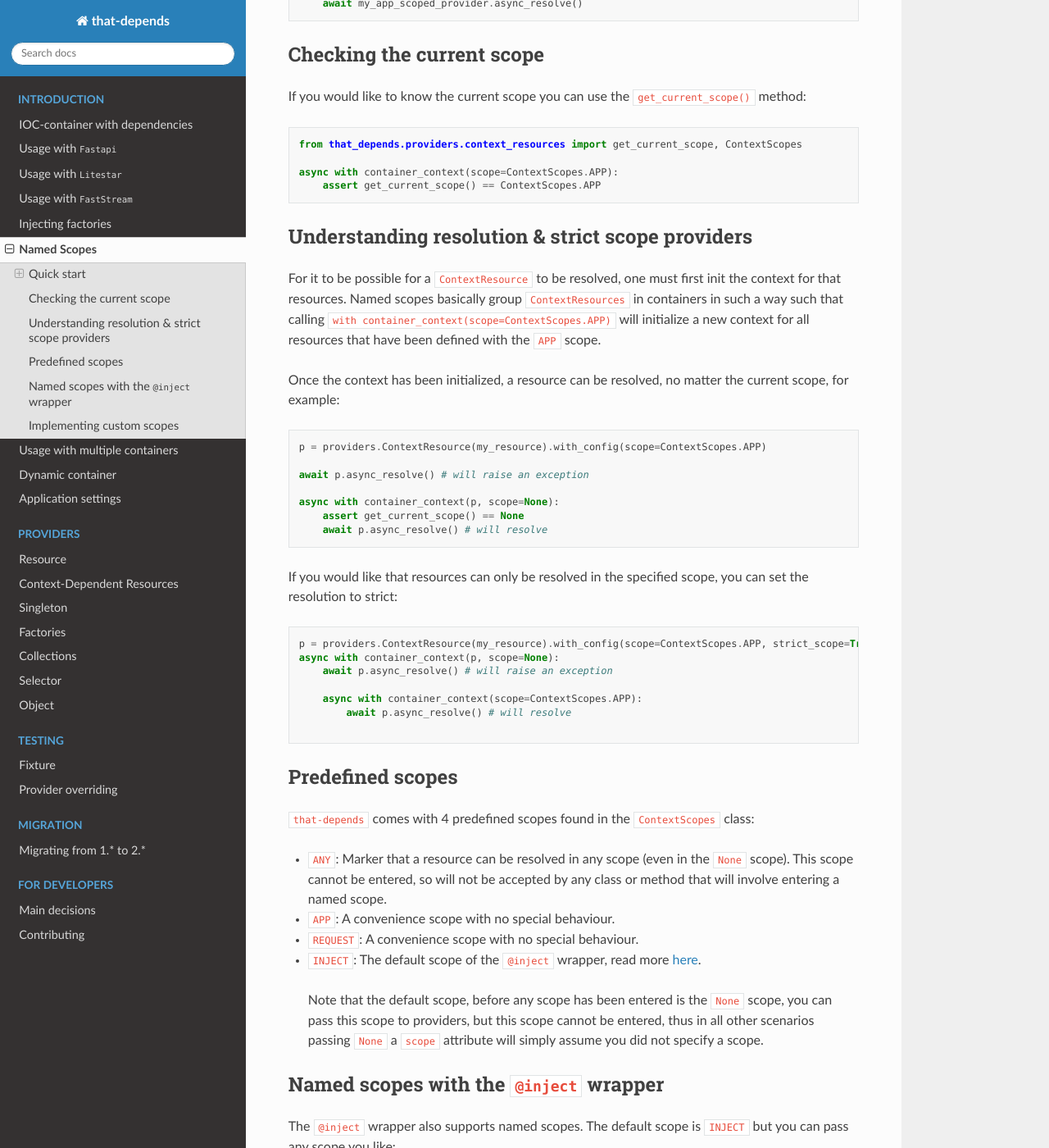
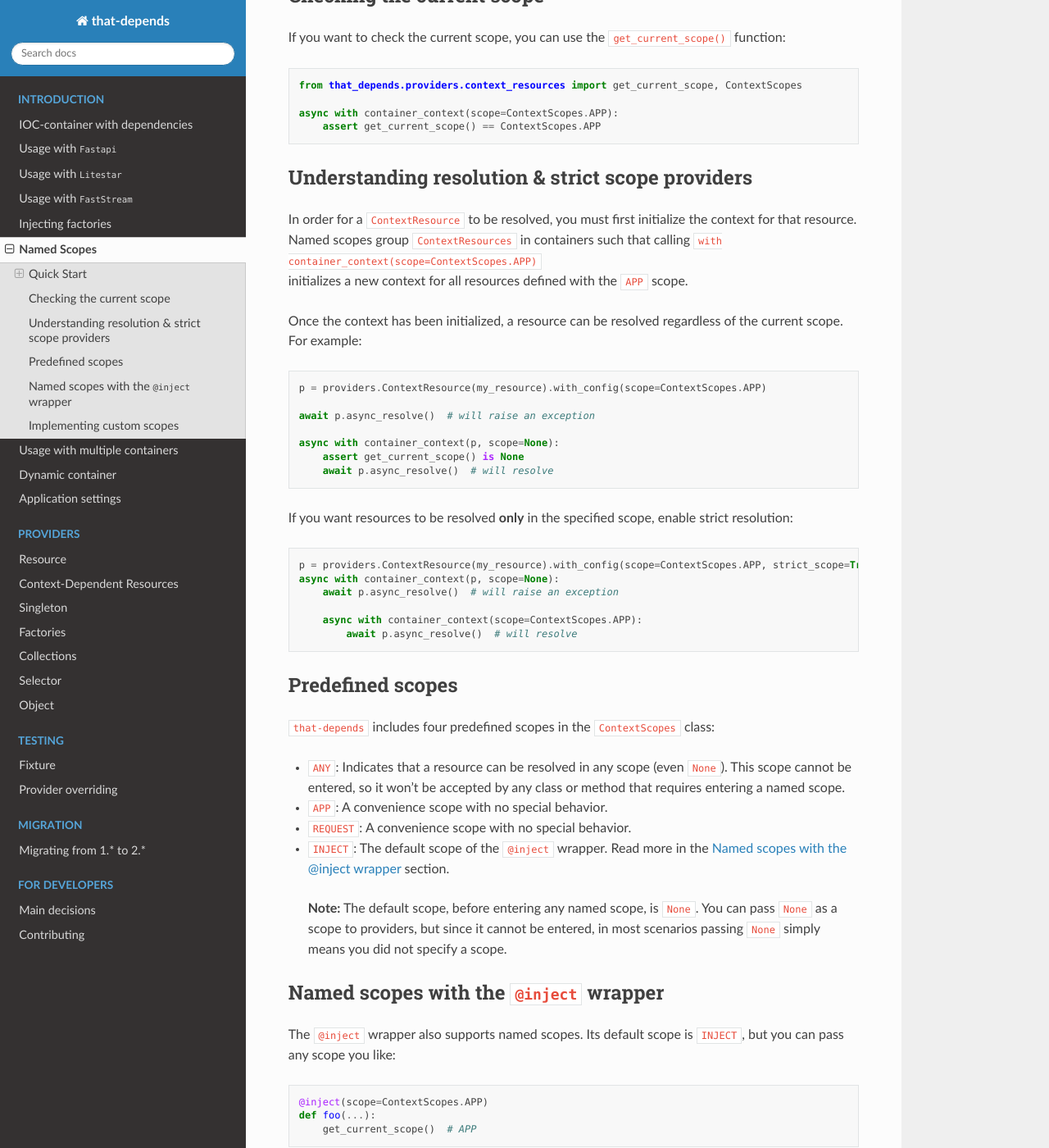
Before and after one commit to modern-python/that-depends, a Sphinx documentation site: the page built from docs/introduction/scopes.md, in a window 1280 px wide and 1400 px high, scrolled down 1055 px. Shown: the whole window at 82% size. Built offline with Sphinx 7.4.7 and the Read the Docs theme 3.1.0, drawn with Linux system fonts in a browser that asks for light colours; some of the changed text lies outside the part shown.

Commit message:
Reformatted and fixed typos in the named-scopes documentation.

````diff
--- a/docs/introduction/scopes.md
+++ b/docs/introduction/scopes.md
@@ -1,37 +1,35 @@
-from that_depends import get_current_scopefrom mypy.nodes import Context
-
 # Named Scopes
 
-Named scopes are a feature that allows one to define the lifecycle of a `ContextResource`.
-In essence, it is a tool to manage when `ContextResources` can be resolved and when they should be finalized.
+Named scopes allow you to define the lifecycle of a `ContextResource`.
+In essence, they provide a tool to manage when `ContextResources` can be resolved and when they should be finalized.
 
-Before continuing, make sure you are familiar with `ContextResources` providers by reading their [documentation](../providers/context-resources.md).
+Before continuing, make sure you're familiar with `ContextResources` providers by reading their [documentation](../providers/context-resources.md).
 
-## Quick start
+## Quick Start
 
-Per default, `ContextResources` have the named scoep `ANY`, meaning that they can be resolved in any context.
+By default, `ContextResources` have the named scope `ANY`, meaning they can be resolved in any context.
 You can change the scope of a `ContextResource` in two ways:
 
-### Setting scope for providers.
+### Setting the scope for providers
 
-1. By setting the `default_scope` attribute in the container class.
+1. By setting the `default_scope` attribute in the container class:
 
-    ```python
-    class MyContainer(BaseContainer):
-        default_scope = ContextScope.APP
-        p = providers.ContextResource(my_resource)
-    ```
+   ```python
+   class MyContainer(BaseContainer):
+       default_scope = ContextScope.APP
+       p = providers.ContextResource(my_resource)
+   ```
 
-2. By calling the `with_config()` method when creating a `ContextResource`. This will also override the class default.
+2. By calling the `with_config()` method when creating a `ContextResource`. This also overrides the class default:
 
-    ```python
-    p = providers.ContextResource(my_resource).with_config(scope=ContextScope.APP)
-    ```
+   ```python
+   p = providers.ContextResource(my_resource).with_config(scope=ContextScope.APP)
+   ```
 
 ### Entering and exiting scopes
 
-Now that you have assigned scopes to providers, you can can enter a named scope using `container_context()`.
-After entering a scope you will be able to resolve resources that have been defined with that scope:
+Once you have assigned scopes to providers, you can enter a named scope using `container_context()`.
+After entering a scope, you can resolve resources that have been defined with that scope:
 
 ```python
 from that_depends import container_context
@@ -40,9 +38,10 @@ async with container_context(scope=ContextScopes.APP):
     # resolve resources with scope APP
     await my_app_scoped_provider.async_resolve()
 ```
+
 ## Checking the current scope
 
-If you would like to know the current scope you can use the `get_current_scope()` method:
+If you want to check the current scope, you can use the `get_current_scope()` function:
 
 ```python
 from that_depends.providers.context_resources import get_current_scope, ContextScopes
@@ -53,68 +52,62 @@ async with container_context(scope=ContextScopes.APP):
 
 ## Understanding resolution & strict scope providers
 
-For it to be possible for a `ContextResource` to be resolved, one must first init the context for that resources.
-Named scopes basically group `ContextResources` in containers in such a way such that calling `with container_context(scope=ContextScopes.APP)` will
-initialize a new context for all resources that have been defined with the `APP` scope.
+In order for a `ContextResource` to be resolved, you must first initialize the context for that resource.
+Named scopes group `ContextResources` in containers such that calling `with container_context(scope=ContextScopes.APP)`
+initializes a new context for all resources defined with the `APP` scope.
 
-Once the context has been initialized, a resource can be resolved, no matter the current scope, for example:
+Once the context has been initialized, a resource can be resolved regardless of the current scope. For example:
 
 ```python
 p = providers.ContextResource(my_resource).with_config(scope=ContextScopes.APP)
 
-await p.async_resolve() # will raise an exception
+await p.async_resolve()  # will raise an exception
 
 async with container_context(p, scope=None):
-    assert get_current_scope() == None
-    await p.async_resolve() # will resolve
+    assert get_current_scope() is None
+    await p.async_resolve()  # will resolve
 ```
 
-If you would like that resources can only be resolved in the specified scope, you can set the resolution to strict:
+If you want resources to be resolved **only** in the specified scope, enable strict resolution:
 
 ```python
 p = providers.ContextResource(my_resource).with_config(scope=ContextScopes.APP, strict_scope=True)
 async with container_context(p, scope=None):
-    await p.async_resolve() # will raise an exception
+    await p.async_resolve()  # will raise an exception
 
     async with container_context(scope=ContextScopes.APP):
-        await p.async_resolve() # will resolve
-
+        await p.async_resolve()  # will resolve
 ```
 
 ## Predefined scopes
 
-`that-depends` comes with 4 predefined scopes found in the `ContextScopes` class:
+`that-depends` includes four predefined scopes in the `ContextScopes` class:
 
-- `ANY`: Marker that a resource can be resolved in any scope (even in the `None` scope). This scope cannot be entered, so will not be accepted by any class or method
-   that will involve entering a named scope.
+- `ANY`: Indicates that a resource can be resolved in any scope (even `None`). This scope cannot be entered, so it won’t be accepted by any class or method that requires entering a named scope.
 
+- `APP`: A convenience scope with no special behavior.
 
-- `APP`: A convenience scope with no special behaviour.
+- `REQUEST`: A convenience scope with no special behavior.
 
+- `INJECT`: The default scope of the `@inject` wrapper. Read more in the [Named scopes with the @inject wrapper](#named-scopes-with-the-inject-wrapper) section.
 
-- `REQUEST`: A convenience scope with no special behaviour.
-
-
-- `INJECT`: The default scope of the `@inject` wrapper, read more [here](#named-scopes-with-the-inject-wrapper).
-
-> Note that the default scope, before any scope has been entered is the `None` scope, you can pass this scope to providers, but this scope
-cannot be entered, thus in all other scenarios passing `None` a `scope` attribute will simply assume you did not specify a scope.
+> **Note:** The default scope, before entering any named scope, is `None`. You can pass `None` as a scope to providers, but since it cannot be entered, in most scenarios passing `None` simply means you did not specify a scope.
 
 ## Named scopes with the `@inject` wrapper
 
-The `@inject` wrapper also supports named scopes. The default scope is `INJECT` but you can pass any scope you like:
+The `@inject` wrapper also supports named scopes. Its default scope is `INJECT`, but you can pass any scope you like:
 
 ```python
 @inject(scope=ContextScopes.APP)
 def foo(...):
-    get_current_scope() # APP
+    get_current_scope()  # APP
 ```
 
-If you pass a scope to the `@inject` wrapper, it will enter that named scope before calling the function, and exit the scope after the function has returned. If you don't want any scope to be entered, you can simply pass `None`.
+When you pass a scope to the `@inject` wrapper, it enters that scope before calling the function, and exits the scope after the function returns. If you do not want to enter any scope, pass `None`.
 
 ## Implementing custom scopes
 
-If the default scopes do not fit your needs, you can define custom scopes by creating a `ContextScope` object.
+If the default scopes don’t fit your needs, you can define custom scopes by creating a `ContextScope` object:
 
 ```python
 from that_depends.providers.context_resources import ContextScope
@@ -122,7 +115,7 @@ from that_depends.providers.context_resources import ContextScope
 CUSTOM = ContextScope("CUSTOM")
 ```
 
-If you want to group all the scopes in one place, simply extend the `ContextScopes` class:
+If you want to group all of your scopes in one place, you can extend the `ContextScopes` class:
 
 ```python
 from that_depends.providers.context_resources import ContextScopes, ContextScope
````
